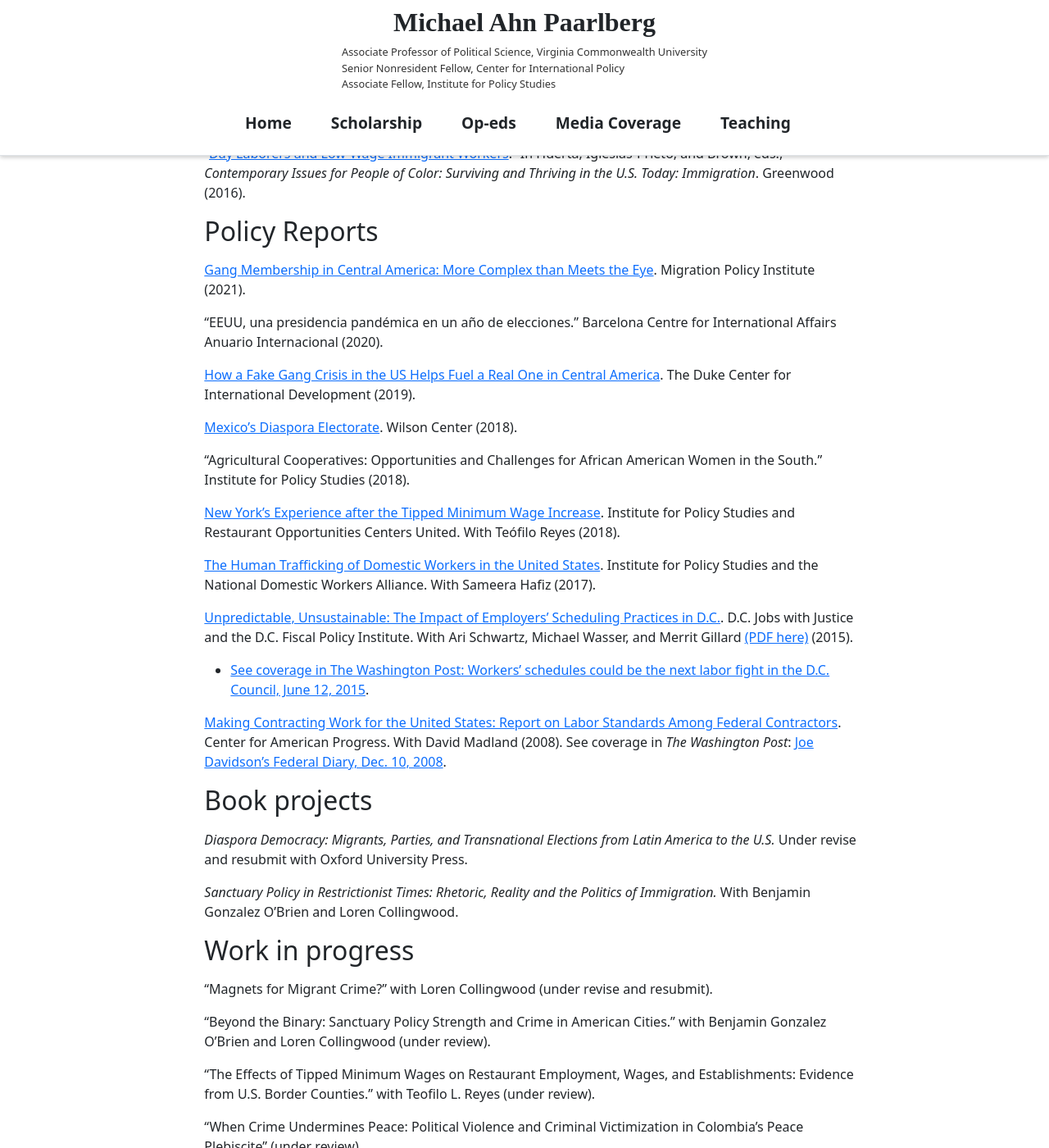
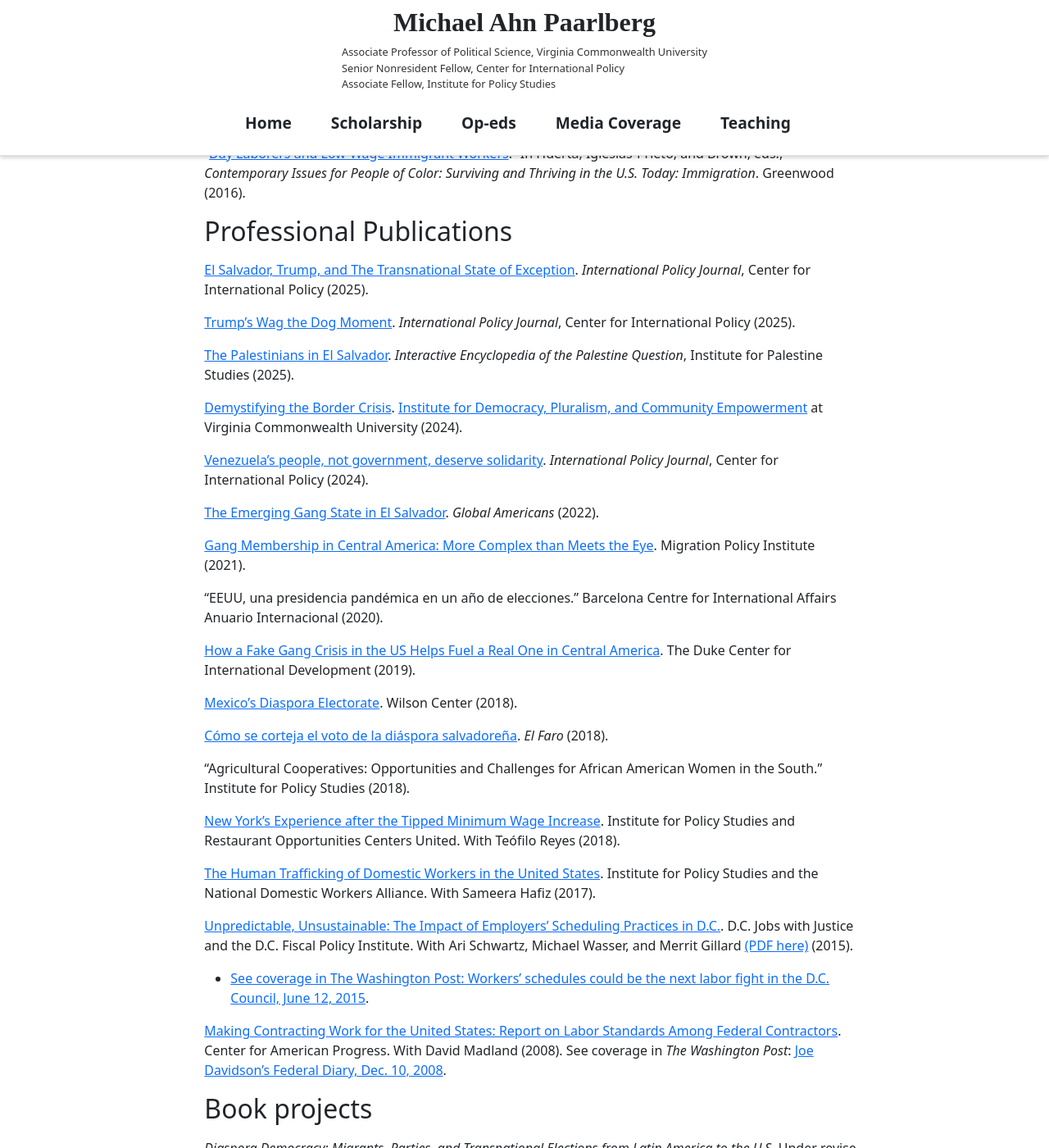
Before and after one commit to RelevantResearch/michael-paarlberg, a Jekyll site: the page built from _pages/home.md, in a window 1280 px wide and 1400 px high, scrolled down 2301 px. Shown: the whole window at 82% size. Built offline with Jekyll 4.4.1, drawn with Linux system fonts in a browser that asks for light colours; some of the changed text lies outside the part shown.

Commit message:
Move CV professional publications from op-eds; rename Policy Reports to Professional Publications
Co-Authored-By: Claude Sonnet 5.5 <noreply@anthropic.com>

```diff
--- a/_includes/pages/scholarship.md
+++ b/_includes/pages/scholarship.md
@@ -33,7 +33,19 @@ Full Participation in the New Voices Era. In Bayard, Marc D., ed., _Standing Tog
 
 "[Day Laborers and Low-Wage Immigrant Workers](https://www.google.com/url?q=https%3A%2F%2Fwww.amazon.com%2FPeople-Color-United-States-volumes%2Fdp%2F1610698541&sa=D&sntz=1&usg=AOvVaw3EeuKWgYE9G_NeUPzX4YG5)." In Huerta, Iglesias-Prieto, and Brown, eds., _Contemporary Issues for People of Color: Surviving and Thriving in the U.S. Today: Immigration_. Greenwood (2016).
 
-## Policy Reports
+## Professional Publications
+
+[El Salvador, Trump, and The Transnational State of Exception](https://internationalpolicy.org/publications/el-salvador-trump-and-the-transnational-state-of-exception/). _International Policy Journal_, Center for International Policy (2025).
+
+[Trump's Wag the Dog Moment](https://internationalpolicy.org/publications/trumps-wag-the-dog-moment/). _International Policy Journal_, Center for International Policy (2025).
+
+[The Palestinians in El Salvador](https://www.palquest.org/en/highlight/20078/palestinians-el-salvador). _Interactive Encyclopedia of the Palestine Question_, Institute for Palestine Studies (2025).
+
+[Demystifying the Border Crisis](https://idpce.vcu.edu/news/newsroom/idpce-news/demystifying-the-border-crisis.html). [Institute for Democracy, Pluralism, and Community Empowerment](https://idpce.vcu.edu/) at Virginia Commonwealth University (2024).
+
+[Venezuela's people, not government, deserve solidarity](https://internationalpolicy.org/publications/venezuelas-people-not-government-deserve-solidarity/). _International Policy Journal_, Center for International Policy (2024).
+
+[The Emerging Gang State in El Salvador](https://globalamericans.org/the-emerging-gang-state-in-el-salvador/). _Global Americans_ (2022).
 
 [Gang Membership in Central America: More Complex than Meets the Eye](https://www.migrationpolicy.org/article/complexities-gang-membership-central-america). Migration Policy Institute (2021).
 
@@ -42,6 +54,8 @@ Full Participation in the New Voices Era. In Bayard, Marc D., ed., _Standing Tog
 [How a Fake Gang Crisis in the US Helps Fuel a Real One in Central America](https://sites.duke.edu/northerntrianglepolicy/2019/05/14/how-a-fake-gang-crisis-in-the-us-helps-fuel-a-real-one-in-central-america/). The Duke Center for International Development (2019).
 
 [Mexico's Diaspora Electorate](https://www.wilsoncenter.org/article/mexicos-diaspora-electorate). Wilson Center (2018).
+
+[Cómo se corteja el voto de la diáspora salvadoreña](https://elfaro.net/es/201805/ef_academico/21940/Cómo-se-corteja-el-voto-de-la-diáspora-salvadoreña.htm). _El Faro_ (2018).
 
 "Agricultural Cooperatives: Opportunities and Challenges for African American Women in the South." Institute for Policy Studies (2018).
 
```
Also changed, not shown: _includes/pages/opeds.md (+0 -7 lines).
